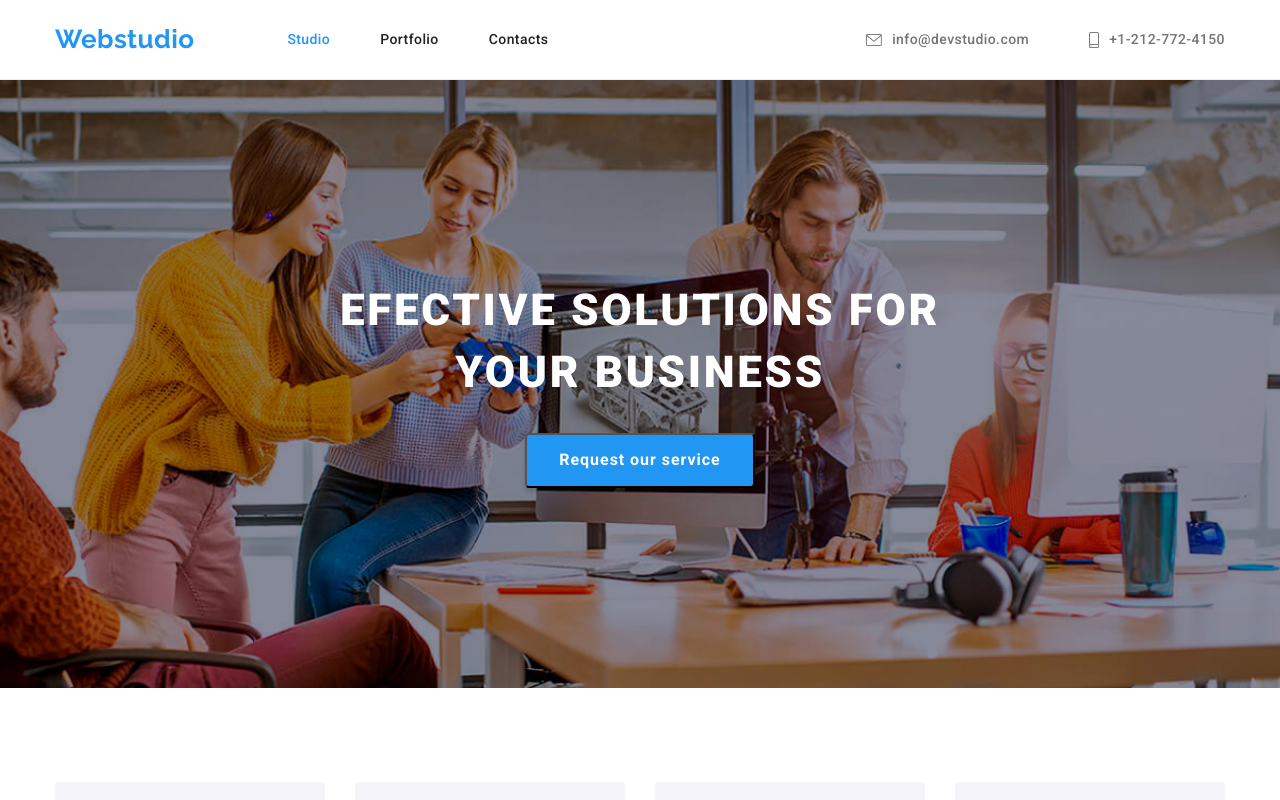
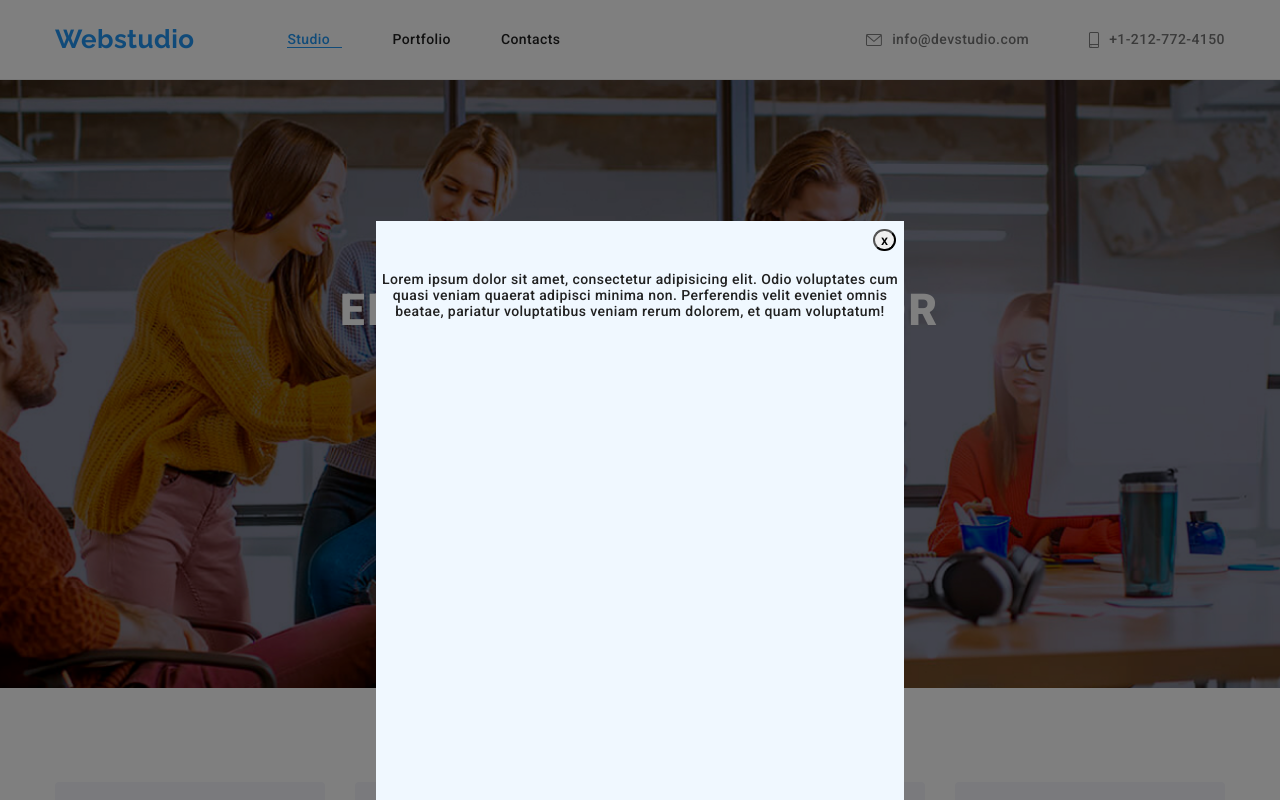
Before and after one commit to camilorivera84/goit-markup-hw-05, a plain HTML site: page index.html in a window 1280 px wide. Both pictures are taken after a click on the button "Request our service". Shown: the top 800 px of the page. Drawn offline with Linux system fonts and the light colour scheme.

Commit message:
hover y fondo azul poster porfolio, ventana modal en solicitud servicio, contenido en imagenesindex

```diff
--- a/css/style.css
+++ b/css/style.css
@@ -65,6 +65,14 @@ p {
   color: var(--primary-text-color);
   text-decoration: none;
   list-style: none;
+  height: 50px;
+}
+.current::after {
+  content: '';
+  display: block;
+  width: 55px;
+  height: 1px;
+  background-color: var(--brand-color);
 }
 *,
 *::before,
@@ -240,6 +248,43 @@ p {
 .hero.button:focus,
 .hero.button:hover {
   outline: var(--brand-color);
+}
+.backdrop {
+  position: fixed;
+  top: 0;
+  left: 0;
+  width: 100%;
+  height: 100%;
+  background-color: rgba(0, 0, 0, 0.5);
+  opacity: 1;
+  visibility: visible;
+  transition: opacity 250ms cubic-bezier(0.4, 0, 0.2, 1) visibility 250ms
+    cubic-bezier(0.4, 0, 0.2, 1);
+}
+.backdrop.is-hidden {
+  visibility: hidden;
+  opacity: 0;
+  pointer-events: none;
+}
+.modal {
+  width: 528px;
+  height: 581px;
+  background-color: aliceblue;
+  position: relative;
+  box-sizing: content-box;
+  display: flex;
+  margin: auto;
+  overflow: hidden;
+  margin-top: 221px;
+}
+.text-modal {
+  padding-top: 50px;
+}
+.button-exit {
+  position: absolute;
+  top: 8px;
+  right: 8px;
+  border-radius: 50px;
 }
 .section-feature {
   padding-top: 94px;
@@ -646,12 +691,12 @@ p {
 .container-portfolio {
   color: var(--primary-white-color);
   border: 1px solid var(--container-color);
-
   width: 370px;
   margin-bottom: 0;
   flex-basis: calc((100% - 60px) / 3);
   cursor: pointer;
   padding-bottom: 0;
+  position: relative;
 }
 .container-portfolio:hover {
   box-shadow: 0px 1px 1px rgba(0, 0, 0, 0.12), 0px 4px 4px rgba(0, 0, 0, 0.06),
@@ -686,6 +731,27 @@ p {
   text-transform: capitalize;
   margin-bottom: 0px;
 }
+.mascara {
+  width: 370px;
+  height: 294px;
+  position: absolute;
+  top: 294px;
+  bottom: 120px;
+  overflow: hidden;
+  opacity: 0;
+  background: rgba(33, 150, 243, 0.9);
+}
+
+.container-portfolio:hover .mascara {
+  opacity: 1;
+  transition: 250ms cubic-bezier(0.4, 0, 0.2, 1);
+  transform: translateY(-294px);
+}
+.mascara:hover {
+  opacity: 1;
+  transition: 250ms cubic-bezier(0.4, 0, 0.2, 1);
+  transform: translateY(-294px);
+}
 .current {
   color: var(--brand-color);
   text-decoration: none;
--- a/index.html
+++ b/index.html
@@ -64,7 +64,22 @@
       <section class="section hero-section">
         <div class="container hero-content">
           <h1 class="hero title">Efective Solutions For Your Business</h1>
-          <button class="hero buttom" type="button">Request our service</button>
+          <button data-modal-open class="hero buttom" type="button">
+            Request our service
+          </button>
+          <div class="backdrop is-hidden" data-modal>
+            <div class="modal">
+              <p class="text-modal">
+                Lorem ipsum dolor sit amet, consectetur adipisicing elit. Odio
+                voluptates cum quasi veniam quaerat adipisci minima non.
+                Perferendis velit eveniet omnis beatae, pariatur voluptatibus
+                veniam rerum dolorem, et quam voluptatum!
+              </p>
+              <button data-modal-close class="button-exit" type="button">
+                x
+              </button>
+            </div>
+          </div>
         </div>
       </section>
       <section class="section-feature">
@@ -489,5 +504,6 @@
         </div>
       </div>
     </footer>
+    <script src="./js/modal.js"></script>
   </body>
 </html>
```
Also changed, not shown: portfolio.html (+9 -1 lines).
